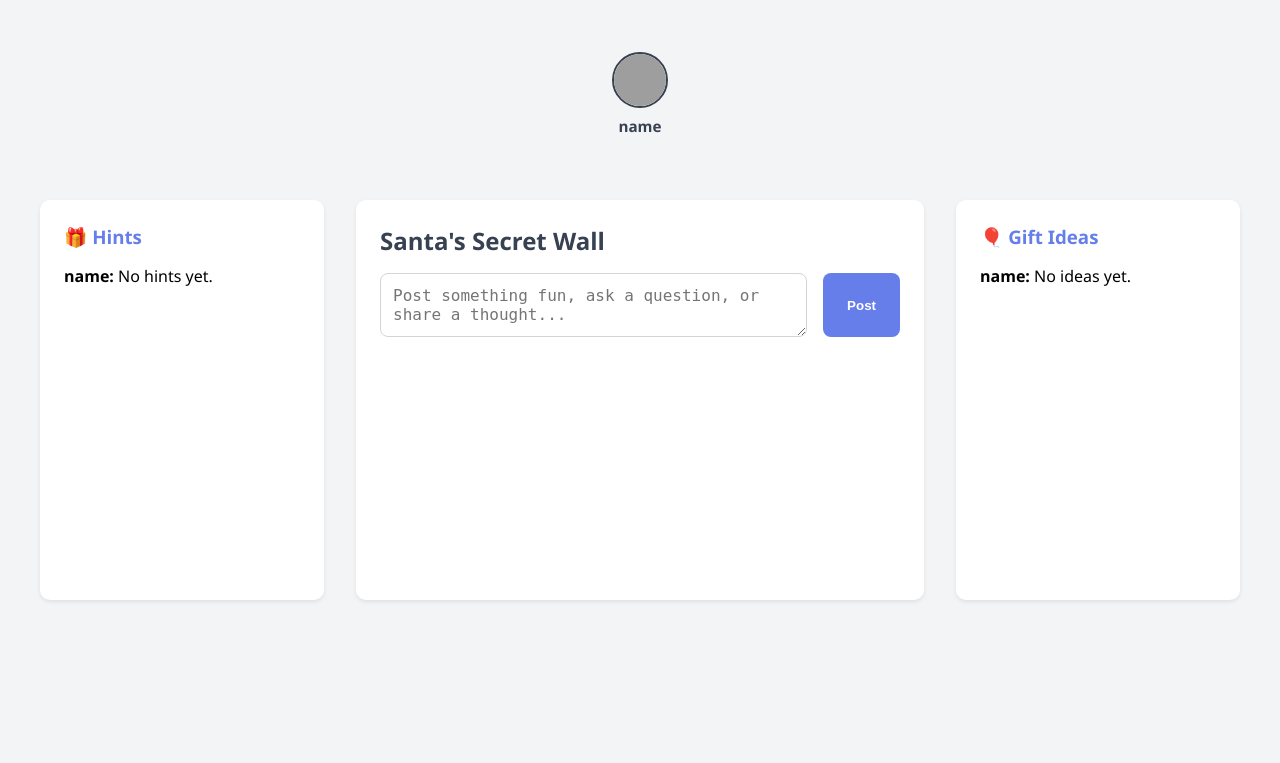
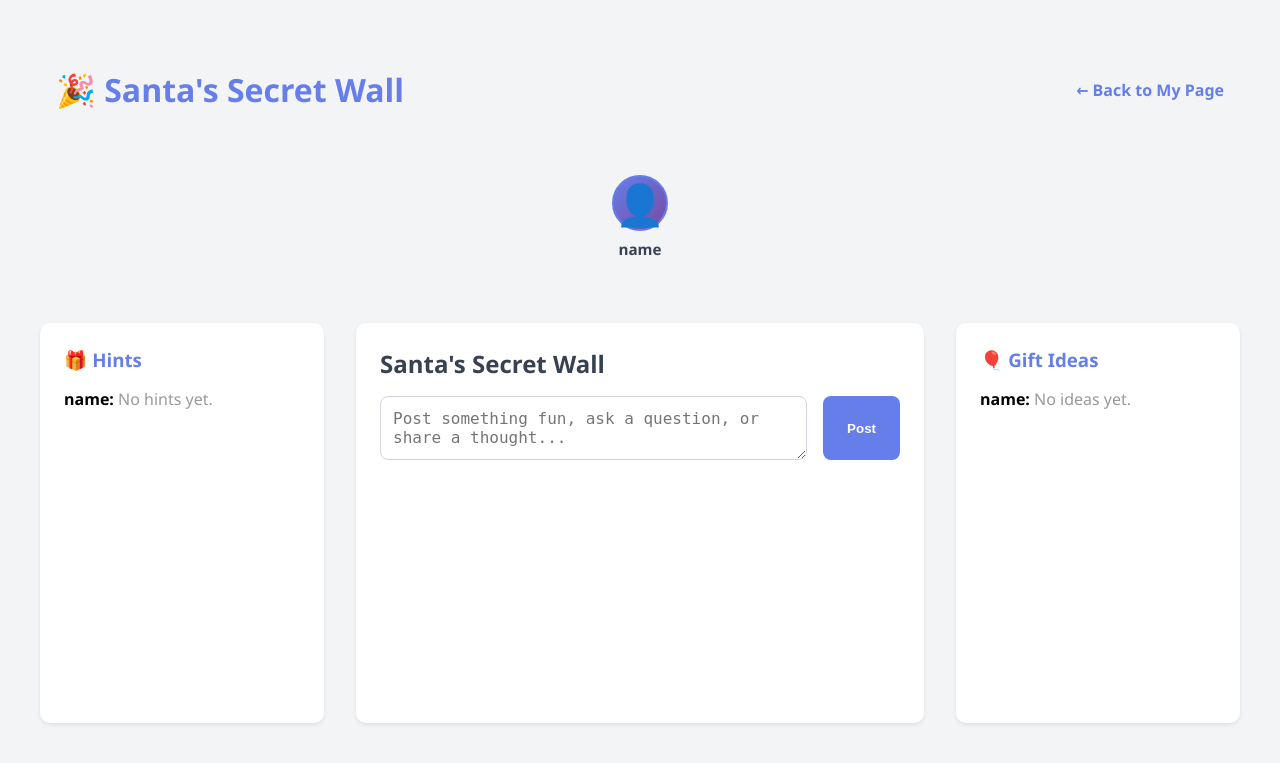
Before and after one commit to cmsgraham/secret-santa, a Flask app: page /events/1/feed in a window 1280 px wide. Shown: the top 763 px of the page. Run offline with Flask 3, Linux system fonts and the light colour scheme; tables that the repository leaves empty hold one stand-in row (values such as "Sample post"); grey boxes are pictures that could not be loaded.

Commit message:
Fix feed route and template for app_v2 with proper data binding

```diff
--- a/templates/feed.html
+++ b/templates/feed.html
@@ -31,12 +31,16 @@
             align-items: center;
             margin: 0 0.5rem;
         }
-        .member-avatar img {
+        .member-avatar .avatar-emoji {
             width: 56px;
             height: 56px;
+            display: flex;
+            align-items: center;
+            justify-content: center;
+            font-size: 40px;
             border-radius: 50%;
-            border: 2px solid #374151;
-            background: #fff;
+            border: 2px solid #667eea;
+            background: linear-gradient(135deg, #667eea 0%, #764ba2 100%);
         }
         .member-nickname {
             margin-top: 0.5rem;
@@ -102,16 +106,43 @@
         .post-content {
             color: #374151;
         }
+        .feed-header {
+            grid-column: 1 / 4;
+            display: flex;
+            justify-content: space-between;
+            align-items: center;
+            margin-bottom: 1rem;
+            padding: 1rem;
+        }
+        .feed-header h1 {
+            margin: 0;
+            color: #667eea;
+        }
+        .back-link {
+            color: #667eea;
+            text-decoration: none;
+            font-weight: 600;
+            transition: color 0.2s;
+        }
+        .back-link:hover {
+            color: #5568d3;
+            text-decoration: underline;
+        }
     </style>
 </head>
 <body>
     <div class="feed-container">
+        <!-- Header -->
+        <div class="feed-header">
+            <h1>🎉 Santa's Secret Wall</h1>
+            <a href="{{ url_for('member_page', code=event.code, participant_id=session.get('participant_id')) }}" class="back-link">← Back to My Page</a>
+        </div>
         <!-- Top: Member Avatars and Nicknames -->
         <div class="feed-top">
             {% for member in members %}
             <div class="member-avatar">
-                <img src="{{ member.profile_picture_url }}" alt="Avatar">
-                <div class="member-nickname">{{ member.nickname }}</div>
+                <div class="avatar-emoji">{{ member.profile_picture or '👤' }}</div>
+                <div class="member-nickname">{{ member.nickname or member.name }}</div>
             </div>
             {% endfor %}
         </div>
@@ -120,8 +151,12 @@
             <h3>🎁 Hints</h3>
             {% for member in members %}
             <div style="margin-bottom: 1rem;">
-                <strong>{{ member.nickname }}:</strong>
-                <span>{{ member.hints or 'No hints yet.' }}</span>
+                <strong>{{ member.nickname or member.name }}:</strong>
+                {% if member.hints %}
+                    <span>{{ member.hints }}</span>
+                {% else %}
+                    <span style="color: #999;">No hints yet.</span>
+                {% endif %}
             </div>
             {% endfor %}
         </div>
@@ -144,8 +179,12 @@
             <h3>🎈 Gift Ideas</h3>
             {% for member in members %}
             <div style="margin-bottom: 1rem;">
-                <strong>{{ member.nickname }}:</strong>
-                <span>{{ member.gift_preferences or 'No ideas yet.' }}</span>
+                <strong>{{ member.nickname or member.name }}:</strong>
+                {% if member.gift_preferences %}
+                    <span>{{ member.gift_preferences }}</span>
+                {% else %}
+                    <span style="color: #999;">No ideas yet.</span>
+                {% endif %}
             </div>
             {% endfor %}
         </div>
--- a/templates/member.html
+++ b/templates/member.html
@@ -546,7 +546,7 @@
                 ← Back to Dashboard
             </a>
             <!-- Link to Santa's Secret Wall Feed -->
-            <a href="{{ url_for('feed', event_id=event.id) }}" class="btn" style="margin-bottom: 15px; margin-left: 10px;">
+            <a href="{{ url_for('feed', code=event.code) }}" class="btn" style="margin-bottom: 15px; margin-left: 10px;">
                 🎉 Santa's Secret Wall (Feed)
             </a>
             {% endif %}
```
Also changed, not shown: app_v2.py (+15 -0 lines).
